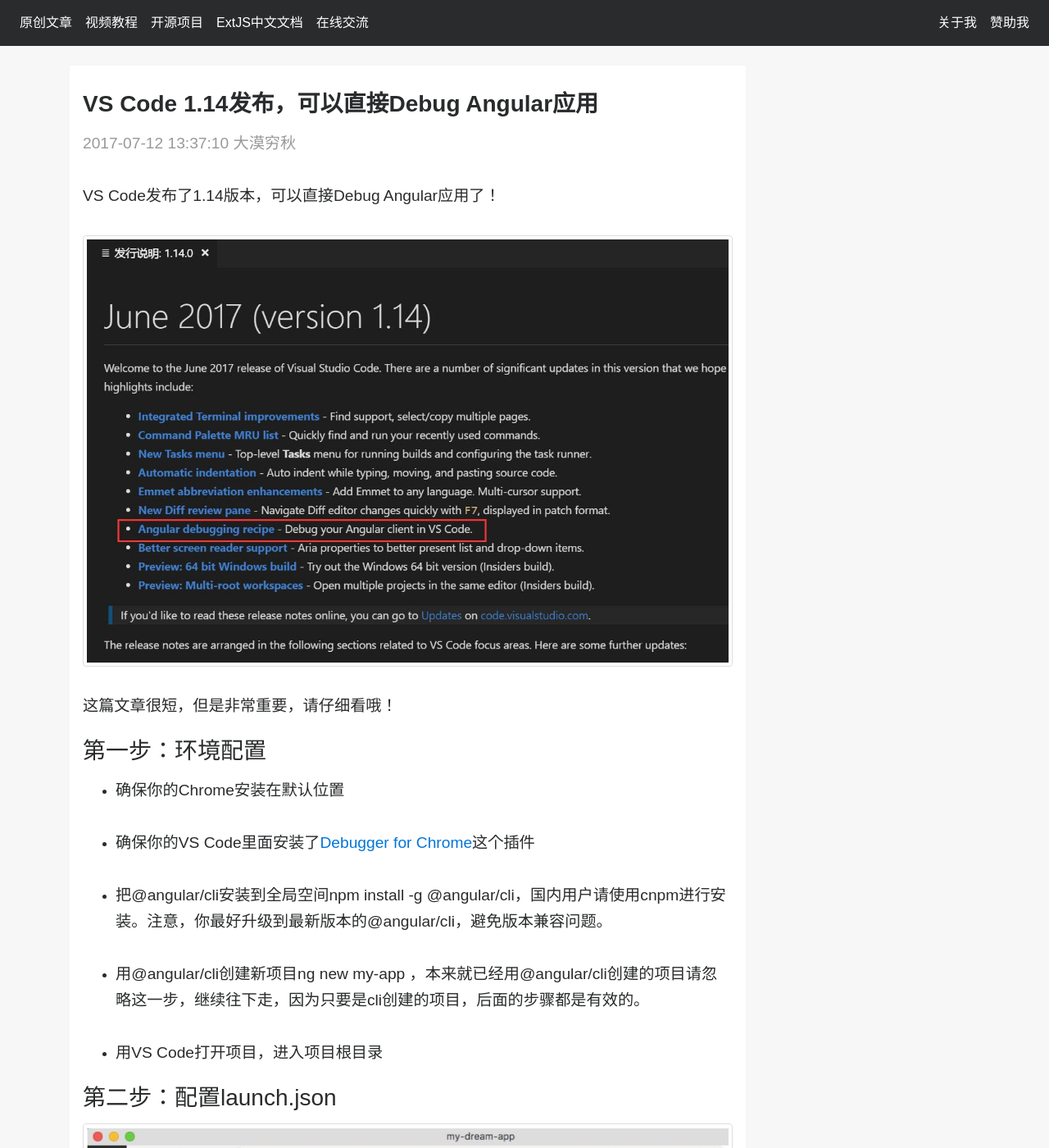
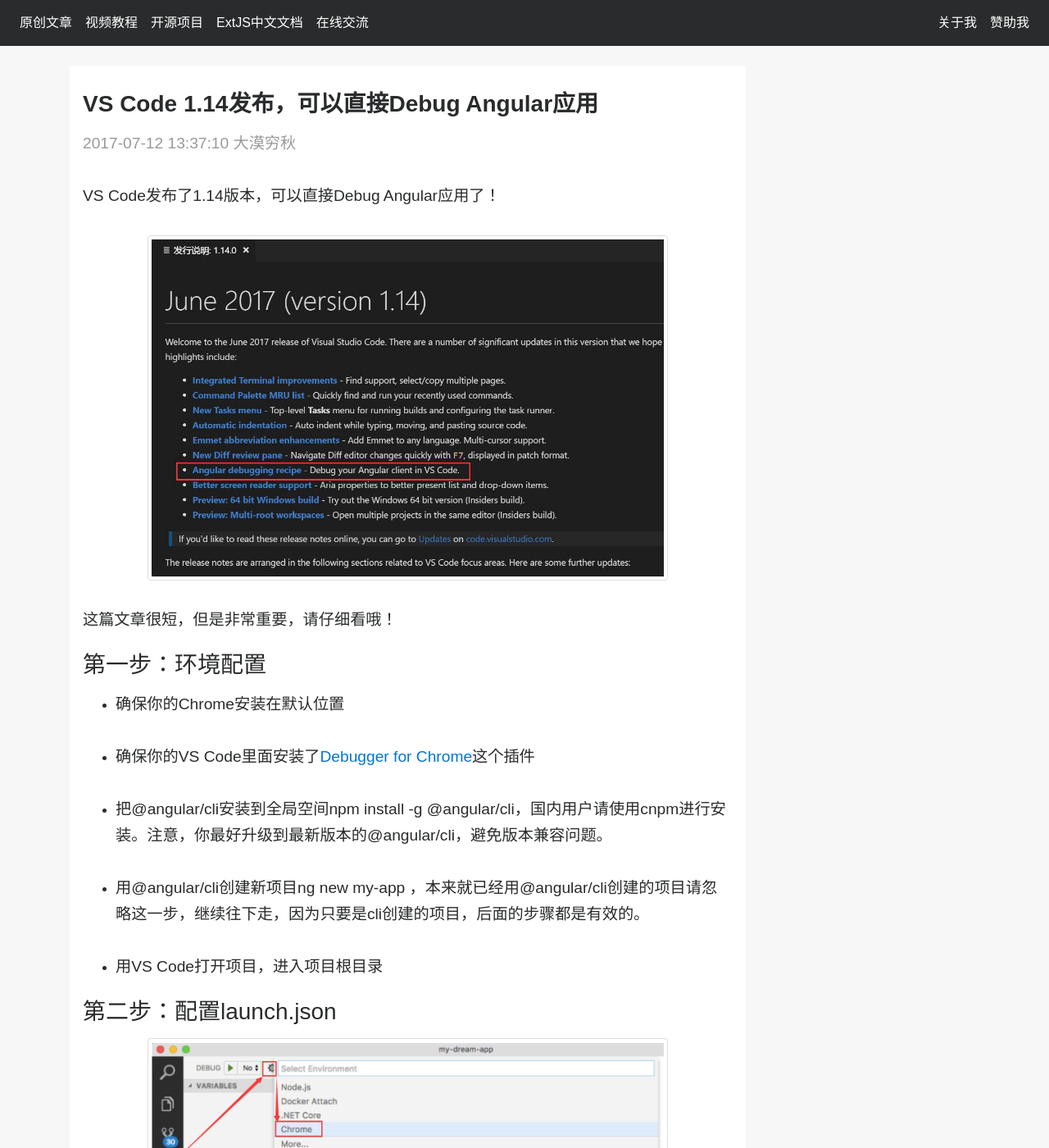
Before and after one commit to dukuiran/damoqiongqiu.github.io, a Jekyll site: the page built from _posts/2017-07-12-debug angular inside vscode.markdown, in a window 1280 px wide and 1400 px high. Shown: the whole window at 82% size. Built offline with Jekyll 4.4.1, drawn with Linux system fonts in a browser that asks for light colours; nearby versions of some CDN libraries; comment, search, counter and statistics services are not loaded; some of the changed text lies outside the part shown.

Commit message:
修改几个样式，优化一下外观，加上了上一页和下一页

```diff
--- a/_layouts/post.html
+++ b/_layouts/post.html
@@ -17,6 +17,20 @@
         <div class="post-content" itemprop="articleBody">
           {{ content }}
         </div>
+        <div class="pagination">
+            <ul>
+              {% if page.previous %}
+                <li class="prev"><a href="{{ BASE_PATH }}{{ page.previous.url }}" title="{{ page.previous.title }}">&laquo; 上一篇: {{ page.previous.title }}</a></li>
+              {% else %}
+                <li class="prev disabled"><a>&laquo; 上一篇: 无</a></li>
+              {% endif %}
+              {% if page.next %}
+                <li class="next"><a href="{{ BASE_PATH }}{{ page.next.url }}" title="{{ page.next.title }}">下一篇:{{ page.next.title }} &raquo;</a></li>
+              {% else %}
+                <li class="next disabled"><a>下一篇: 无 &raquo;</a>
+              {% endif %}
+            </ul>
+        </div>
         {% if site.disqus.shortname %}
           {% include disqus_comments.html %}
         {% endif %}
--- a/_sass/my/_post.scss
+++ b/_sass/my/_post.scss
@@ -16,6 +16,10 @@
         font-size: 1.2rem;
         word-wrap: break-word;
     }
+    img {
+        width: 80%;
+        margin-left: 10%;
+    }
 }
 .page-content{
     background-color: #FFFFFF;
```
Also changed, not shown: ExtJS.md (+1 -1 lines).
